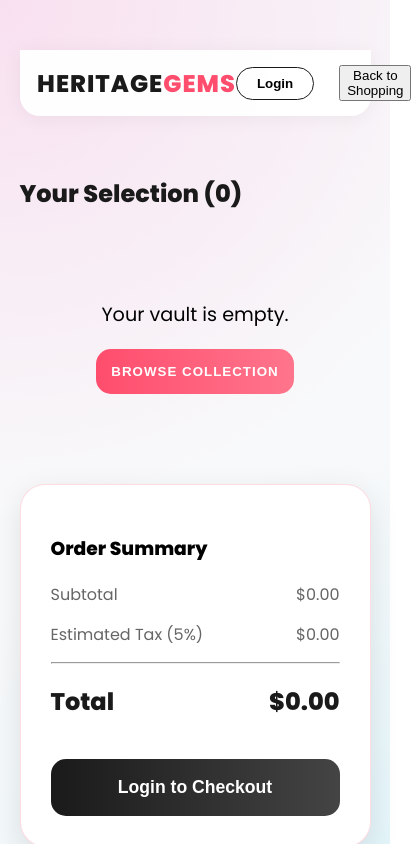
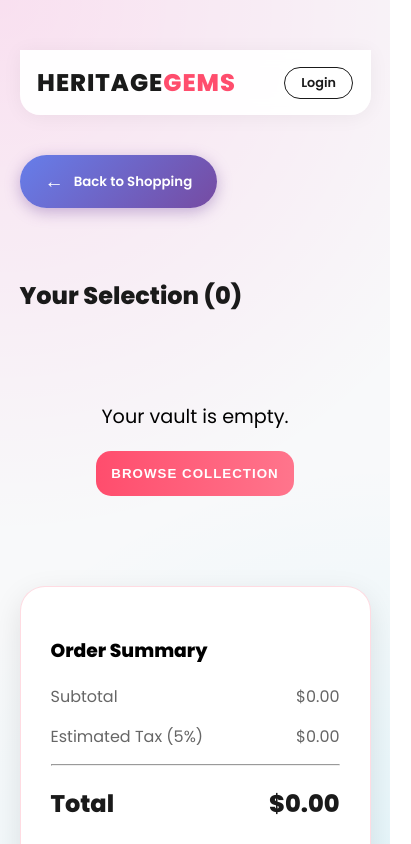
Before and after one commit to Saurav-Lead/Jewellery-app-reactjs, a React (Create React App) app in the folder jewelery-app/: page /cart in a window 390 px wide. Shown: the top 844 px of the page, 411 px wide, since content can reach past the window. Built offline with nearby package versions, Linux system fonts and the light colour scheme.

Commit message:
Favicon, description and nav bar css fix
1. Favicon
2.Logo 192
3. Nav bar css
4. product detail css

```diff
--- a/jewelery-app/public/index.html
+++ b/jewelery-app/public/index.html
@@ -7,8 +7,9 @@
     <meta name="theme-color" content="#000000" />
     <meta
       name="description"
-      content="Web site created using create-react-app"
+      content="Elevate your style with Heritage Gems. Explore our certified gemstone necklaces, bespoke gold bands, and luxury charms. Free shipping on all fine jewelry. Shop now!"
     />
+    <meta name="viewport" content="width=device-width, initial-scale=1">
     <link rel="apple-touch-icon" href="%PUBLIC_URL%/logo192.png" />
     <!--
       manifest.json provides metadata used when your web app is installed on a
@@ -24,7 +25,7 @@
       work correctly both with client-side routing and a non-root public URL.
       Learn how to configure a non-root public URL by running `npm run build`.
     -->
-    <title>React App</title>
+    <title>Heritage Jewellers</title>
   </head>
   <body>
     <noscript>You need to enable JavaScript to run this app.</noscript>
--- a/jewelery-app/src/CartPage.js
+++ b/jewelery-app/src/CartPage.js
@@ -57,9 +57,10 @@ const CartPage = ({ cart, setCart }) => {
             </button>
           )}
 
-          <button className="back-btn-nav" onClick={() => navigate(-1)}>Back to Shopping</button>
+
         </div>
       </nav>
+       <button className="back-btn" onClick={() => navigate(-1)}>Back to Shopping</button>
 
       <div className="cart-layout">
         <div className="cart-items-section">
--- a/jewelery-app/src/JewelryCatalog.css
+++ b/jewelery-app/src/JewelryCatalog.css
@@ -296,19 +296,41 @@
   gap: 25px;
 }
 
+/* Navigation Button - Consistent with Poppins and App Palette */
 .nav-btn {
-  background: none;
-  border: 1px solid #1a1a1a;
-  padding: 8px 20px;
+  background: #ffffff; /* Explicitly set white to override browser defaults */
+  border: 1.5px solid #1a1a1a;
+  padding: 8px 22px;
   border-radius: 50px;
+  font-family: 'Poppins', sans-serif; /* Ensures it matches the rest of the site */
   font-weight: 600;
+  font-size: 0.9rem;
+  color: #1a1a1a;
   cursor: pointer;
-  transition: 0.3s;
+  transition: all 0.3s cubic-bezier(0.4, 0, 0.2, 1);
+  white-space: nowrap; /* Prevents text from wrapping inside the button */
+  display: inline-flex;
+  align-items: center;
+  justify-content: center;
 }
 
 .nav-btn:hover {
   background: #1a1a1a;
-  color: white;
+  color: #ffffff;
+  transform: translateY(-2px); /* Subtle lift effect */
+  box-shadow: 0 4px 12px rgba(0, 0, 0, 0.1);
+}
+
+.nav-btn:active {
+  transform: translateY(0);
+}
+
+/* Specific Mobile Tweak for the Navbar Button */
+@media (max-width: 768px) {
+  .nav-btn {
+    padding: 6px 16px;
+    font-size: 0.8rem;
+  }
 }
 
 .cart-icon {
@@ -467,15 +489,48 @@
   background: #fcfcfc;
 }
 
+/* Container to clip the zoom effect and handle spacing */
+.product-image-showcase {
+  width: 100%;
+  border-radius: 20px;
+  overflow: hidden; /* Important: Clips the scale(1.05) zoom inside the box */
+  background: #fcfcfc;
+  display: flex;
+  justify-content: center;
+  align-items: center;
+}
+
 .detail-main-image {
   width: 100%;
-  height: auto;
+  height: 100%;
+  object-fit: contain; /* Ensures the jewelry is never cut off */
   display: block;
   transition: transform 0.6s cubic-bezier(0.165, 0.84, 0.44, 1);
 }
 
-.detail-main-image:hover {
-  transform: scale(1.05); /* Soft zoom on the jewelry */
+/* Mobile Specific Fixes */
+@media (max-width: 768px) {
+  .product-image-showcase {
+    max-height: 350px; /* Prevents the image from taking over the whole screen */
+    margin-bottom: 20px;
+  }
+
+  .detail-main-image {
+    /* Slightly faster transition for mobile touch */
+    transition: transform 0.3s ease;
+  }
+
+  /* Disable zoom on hover for mobile to prevent weird "shaking" on touch */
+  .detail-main-image:hover {
+    transform: none;
+  }
+}
+
+/* Desktop Hover */
+@media (min-width: 769px) {
+  .detail-main-image:hover {
+    transform: scale(1.05);
+  }
 }
 
 /* Typography & Info */
```
Also changed, not shown: jewelery-app/public/logo192.png, 1 other file (tests, documents, lock files or other folders).
